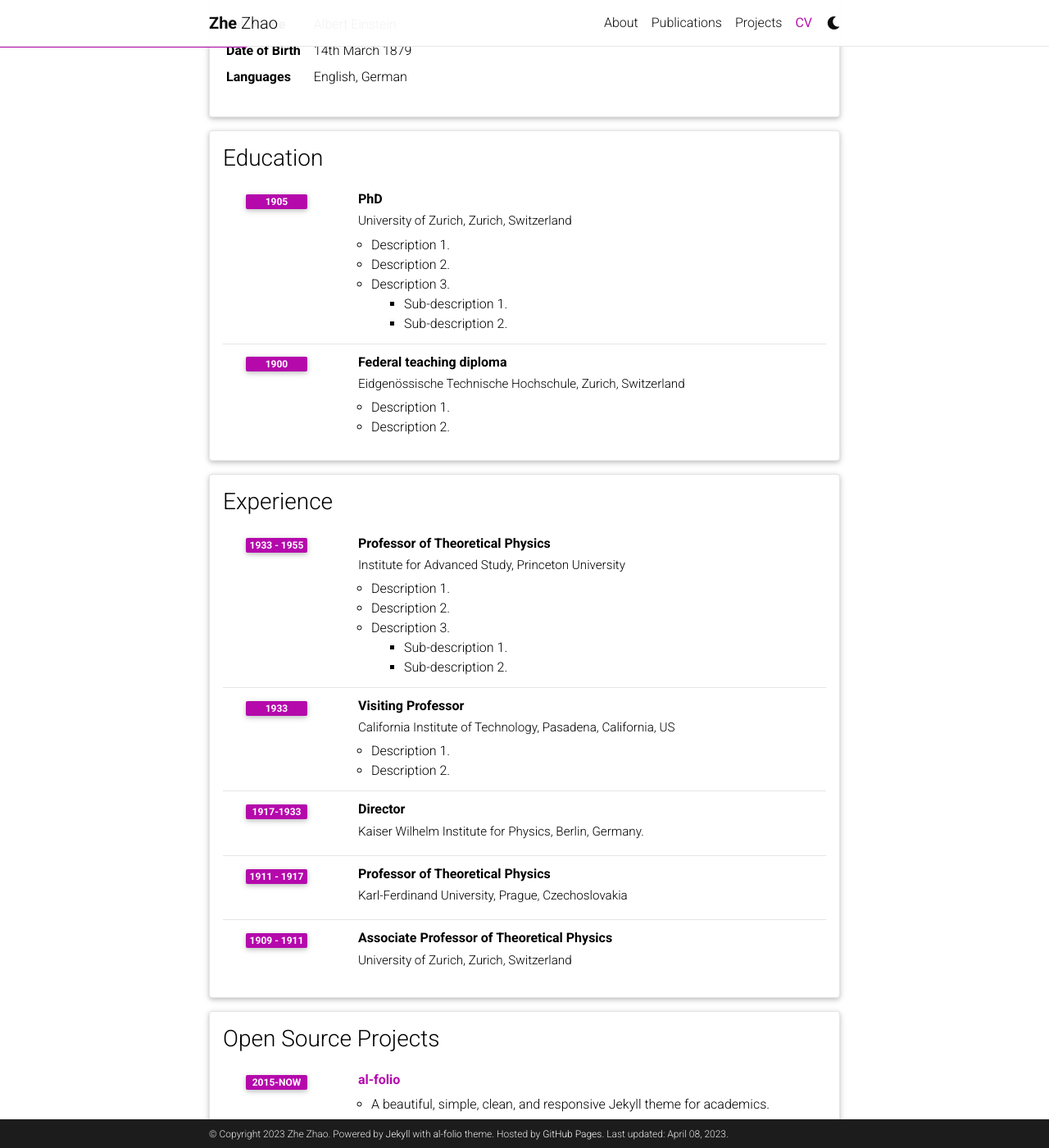
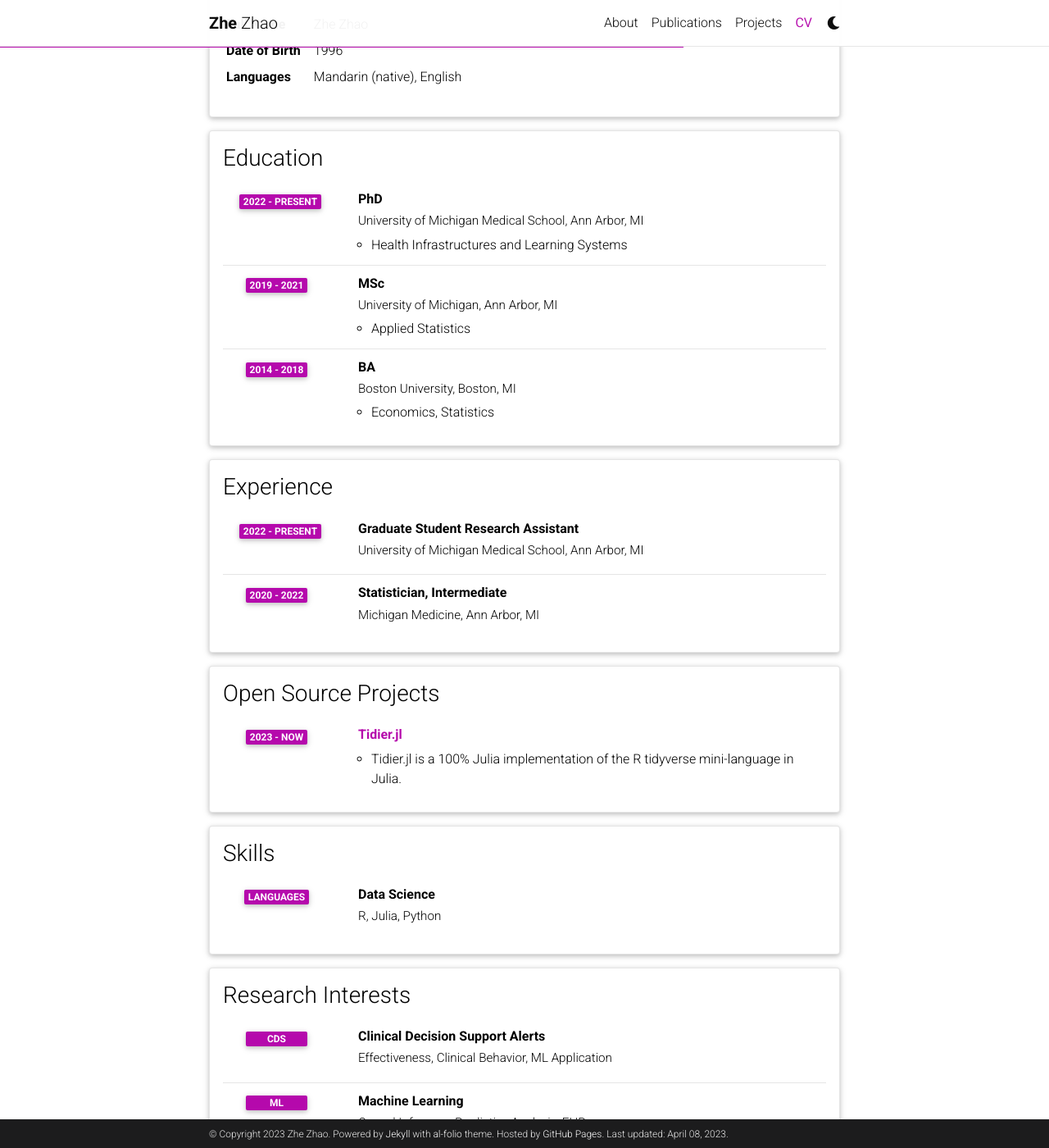
Before and after one commit to zhezhaozz/zhezhaozz.github.io, a Jekyll site: the page built from _pages/cv.md, in a window 1280 px wide and 1400 px high, scrolled down 234 px. Shown: the whole window at 82% size. Built offline with Jekyll 4.4.1, drawn with Linux system fonts in a browser that asks for light colours; comment, search, counter and statistics services are not loaded; a style sheet for code colours, icons or effects is not loaded; some of the changed text lies outside the part shown.

Commit message:
set up CV page

```diff
--- a/_data/cv.yml
+++ b/_data/cv.yml
@@ -2,96 +2,70 @@
   type: map
   contents:
     - name: Full Name
-      value: Albert Einstein
+      value: Zhe Zhao
     - name: Date of Birth
-      value: 14th March 1879
+      value: 1996
     - name: Languages
-      value: English, German
+      value: Mandarin (native), English
 
 - title: Education
   type: time_table
   contents:
     - title: PhD
-      institution: University of Zurich, Zurich, Switzerland
-      year: 1905
+      institution: University of Michigan Medical School, Ann Arbor, MI
+      year: 2022 - Present
       description:
-        - Description 1.
-        - Description 2.
-        - title: Description 3.
-          contents:
-            - Sub-description 1.
-            - Sub-description 2.
-    - title: Federal teaching diploma
-      institution: Eidgenössische Technische Hochschule, Zurich, Switzerland
-      year: 1900
+        - Health Infrastructures and Learning Systems
+        #- Description 2.
+        #- title: Description 3.
+        #  contents:
+        #    - Sub-description 1.
+        #    - Sub-description 2.
+    - title: MSc
+      institution: University of Michigan, Ann Arbor, MI
+      year: 2019 - 2021
       description:
-        - Description 1.
-        - Description 2.
+        - Applied Statistics
+
+    - title: BA
+      institution: Boston University, Boston, MI
+      year: 2014 - 2018
+      description:
+        - Economics, Statistics
 
 - title: Experience
   type: time_table
   contents:
-    - title: Professor of Theoretical Physics
-      institution: Institute for Advanced Study, Princeton University
-      year: 1933 - 1955
-      description:
-        - Description 1.
-        - Description 2.
-        - title: Description 3.
-          contents:
-            - Sub-description 1.
-            - Sub-description 2.
-    - title: Visiting Professor
-      institution: California Institute of Technology, Pasadena, California, US
-      year: 1933
-      description:
-        - Description 1.
-        - Description 2.
+    - title: Graduate Student Research Assistant
+      institution: University of Michigan Medical School, Ann Arbor, MI
+      year: 2022 - Present
 
-    - title: Director
-      institution: Kaiser Wilhelm Institute for Physics, Berlin, Germany.
-      year: 1917-1933
+    - title: Statistician, Intermediate
+      institution: Michigan Medicine, Ann Arbor, MI
+      year: 2020 - 2022
 
-    - title: Professor of Theoretical Physics
-      institution: Karl-Ferdinand University, Prague, Czechoslovakia
-      year: 1911 - 1917
-      description:
-
-    - title: Associate Professor of Theoretical Physics
-      institution: University of Zurich, Zurich, Switzerland
-      year: 1909 - 1911
 
 - title: Open Source Projects
   type: time_table
   contents:
-    - title: <a href="https://github.com/alshedivat/al-folio">al-folio</a>
-      year: 2015-now
-      description: A beautiful, simple, clean, and responsive Jekyll theme for academics.
+    - title: <a href="https://github.com/kdpsingh/Tidier.jl">Tidier.jl</a>
+      year: 2023 - now
+      description: Tidier.jl is a 100% Julia implementation of the R tidyverse mini-language in Julia.
 
-- title: Honors and Awards
+- title: Skills
   type: time_table
   contents:
-    - year: 1921
-      items:
-        - Nobel Prize in Physics
-        - Matteucci Medal
-    - year: 2029
-      items:
-        - Max Planck Medal
+    - title: Data Science
+      institution: R, Julia, Python
+      year: Languages
 
-- title: Academic Interests
-  type: nested_list
+- title: Research Interests
+  type: time_table
   contents:
-    - title: Topic 1.
-      items:
-        - Description 1.
-        - Description 2.
-    - title: Topic 2.
-      items:
-        - Description 1.
-        - Description 2.
+    - title: Clinical Decision Support Alerts
+      institution: Effectiveness, Clinical Behavior, ML Application
+      year: CDS
 
-- title: Other Interests
-  type: list
-  contents:
-    - <u>Hobbies:</u> Hobby 1, Hobby 2, etc.
+    - title: Machine Learning
+      institution: Causal Inference, Predictive Analysis, EHR
+      year: ML
```
Also changed, not shown: _pages/cv.md (+1 -1 lines), 1 other file.
